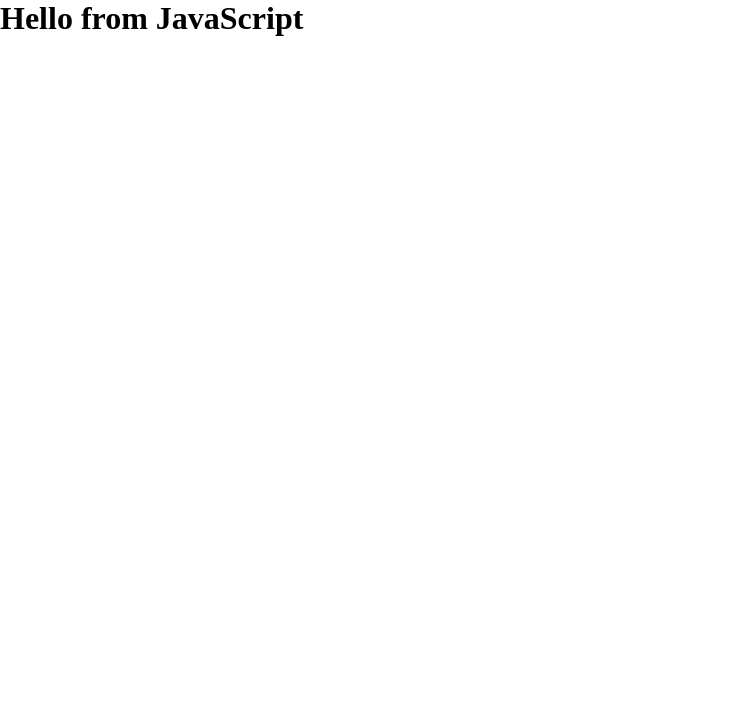
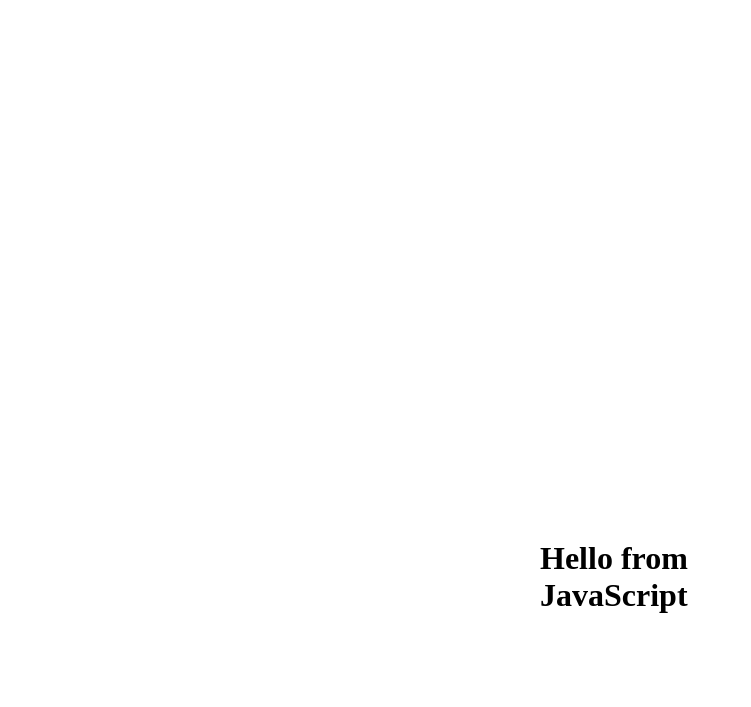
Before and after one commit to catherinatss/Git-course, a plain HTML site: page index.html in a window 1280 px wide. Shown: the whole page, without its empty margins (0-751 px from the left). Drawn offline with Linux system fonts and the light colour scheme.

Commit message:
change two

```diff
--- a/index.html
+++ b/index.html
@@ -7,8 +7,8 @@
   <title>Git Course</title>
   <style>
     * {
-      margin: 0;
-      padding: 0;
+      margin: 90px;
+      padding: 90px;
     }
   </style>
 </head>
```
